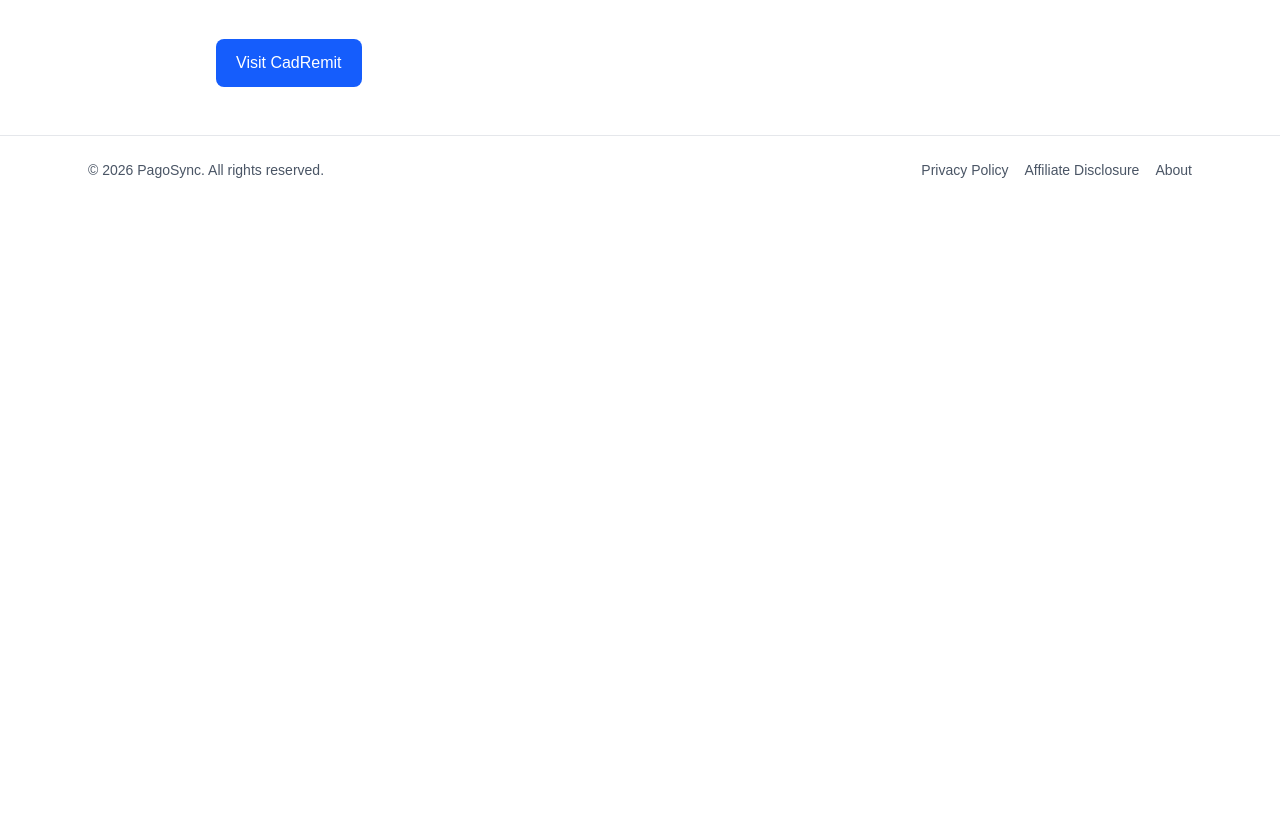
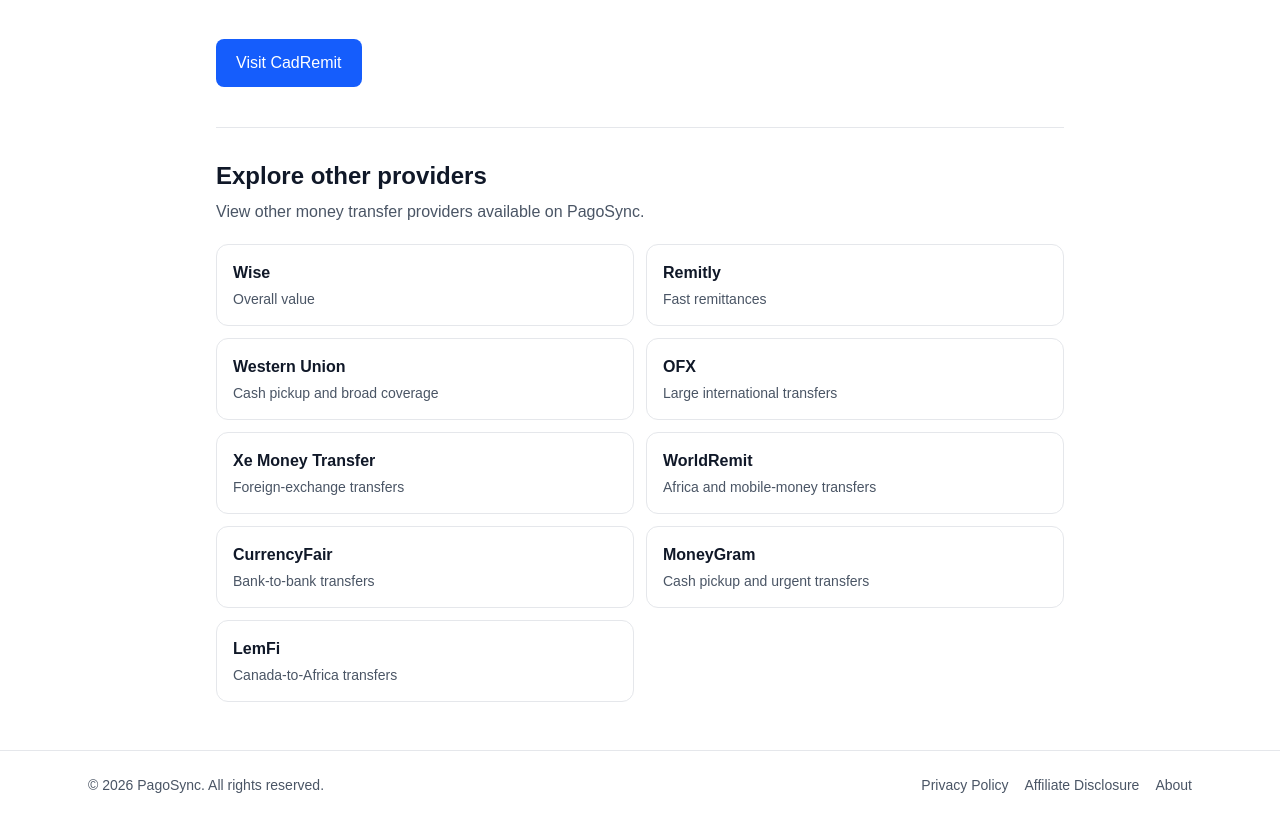
Before and after one commit to Solowogu/ratebridge, a Next.js app in the folder apps/web/: page /providers/cadremit in a window 1280 px wide. Shown: the part 1049-1868 px from the top of the page. Before the commit the page ends 1253 px from the top, so only its background shows below. Built offline with nearby package versions, Linux system fonts and the light colour scheme.

Commit message:
Add related provider links to provider pages

```diff
--- a/apps/web/app/providers/[slug]/page.tsx
+++ b/apps/web/app/providers/[slug]/page.tsx
@@ -222,6 +222,48 @@
             toCurrency={normalizedTo}
           />
         </div>
+
+        <section
+          aria-labelledby="other-providers"
+          className="border-t border-gray-200 pt-8"
+        >
+          <h2
+            id="other-providers"
+            className="text-2xl font-semibold text-gray-900"
+          >
+            Explore other providers
+          </h2>
+
+          <p className="mt-2 text-gray-600">
+            View other money transfer providers available on PagoSync.
+          </p>
+
+          <div className="mt-5 grid gap-3 sm:grid-cols-2">
+            {providers
+              .filter((other) => other.name !== provider.name)
+              .map((other) => {
+                const otherSlug = createSlug(other.name);
+                const currencyQuery = hasValidCurrencyPair
+                  ? `?from=${encodeURIComponent(normalizedFrom)}&to=${encodeURIComponent(normalizedTo)}`
+                  : "";
+
+                return (
+                  <Link
+                    key={other.name}
+                    href={`/providers/${otherSlug}${currencyQuery}`}
+                    className="rounded-xl border border-gray-200 p-4 transition hover:border-blue-400 hover:shadow-sm"
+                  >
+                    <span className="font-semibold text-gray-900">
+                      {other.name}
+                    </span>
+                    <p className="mt-1 text-sm text-gray-600">
+                      {other.recommendedFor}
+                    </p>
+                  </Link>
+                );
+              })}
+          </div>
+        </section>
       </div>
     </main>
   );
```
